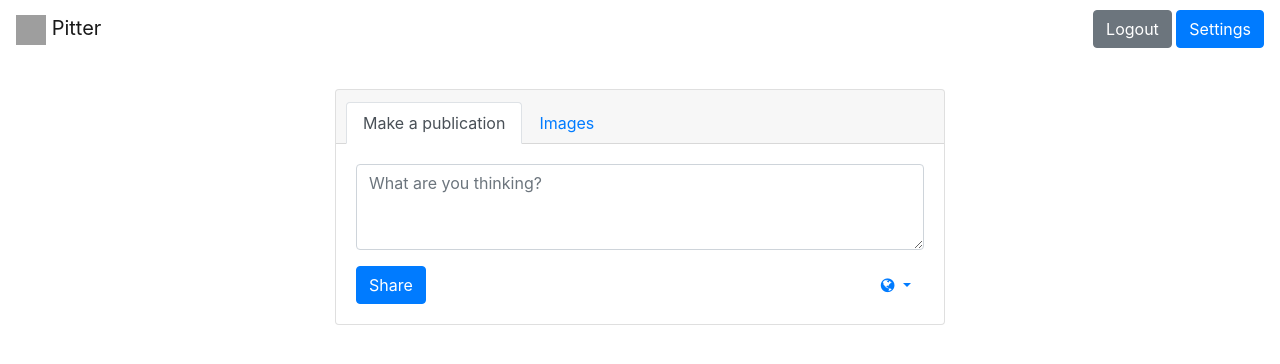
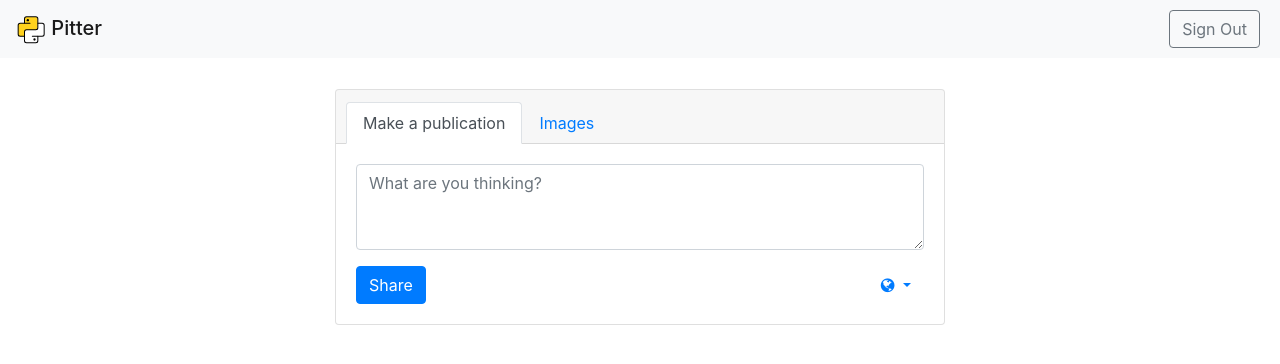
Before and after one commit to xivol/pitter, a Flask app: page / in a window 1280 px wide. Shown: the top 364 px of the page. Run offline with Flask 2, Linux system fonts and the light colour scheme; a user stored in the database is signed in; data that the repository does not hold is empty; some libraries are stand-ins or nearby versions; grey boxes are pictures that could not be loaded.

Commit message:
navigation viewmodel

```diff
--- a/templates/index.html
+++ b/templates/index.html
@@ -1,16 +1,8 @@
 {% extends "layout.html" %}
 
-{% block navigation %}
-<form>
-    {% if model.user.is_authenticated %}
-        <button class="btn btn-secondary" type="button" onclick="window.location = '/user/logout';">Logout</button>
-        <button class="btn btn-primary" type="button" onclick="window.location = '/user/settings';">Settings</button>
-    {% else %}
-        <button class="btn btn-secondary" type="button" onclick="window.location = '/user/login';">Log In</button>
-        <button class="btn btn-primary" type="button" onclick="window.location = '/user/register';">Sign Up</button>
-    {% endif %}
-</form>
-{% endblock %}
+{% import './components/user.html' as macroUserComponents %}
+{% import './components/posts.html' as macroPostComponents %}
+
 
 {% block content %}
         {% if model.user.is_authenticated %}
--- a/templates/layout.html
+++ b/templates/layout.html
@@ -29,14 +29,24 @@
         integrity="sha384-ChfqqxuZUCnJSK3+MXmPNIyE6ZbWh2IMqE241rYiqJxyMiZ6OW/JmZQ5stwEULTy"
         crossorigin="anonymous"></script>
 
-    {% import './components/user.html' as macroUserComponents %}
-    {% import './components/posts.html' as macroPostComponents %}
-
-    <nav class="navbar navbar-light bg-blue">
-        <a href="/" class="navbar-brand">
-            <img src="{{url_for('static', filename='icon.svg')}}" width="30" height="30" alt="">
+    <nav class="navbar navbar-expand-lg navbar-light bg-light">
+        <a href="/" class="navbar-brand mb-0 h1">
+            <img src="{{url_for('static', filename='logo.svg')}}" width="30" height="30" alt="">
             Pitter
         </a>
+        {% if model.navigation|length > 0 %}
+            <button class="navbar-toggler" type="button" data-toggle="collapse" data-target="#navbarNav" aria-controls="navbarNav" aria-expanded="false" aria-label="Toggle navigation">
+                <span class="navbar-toggler-icon"></span>
+            </button>
+            <div class="collapse navbar-collapse" id="navbarNav">
+                <form class="navbar-nav ml-auto">
+                    {% for nav in model.navigation %}
+                    <button class="mx-1 nav-item btn {{nav.style}}" type="button"
+                            onclick="window.location = '{{nav.url}}';">{{nav.title}}</button>
+                    {% endfor %}
+                </form>
+            </div>
+        {% endif %}
         <!--<form class="form-inline">
             <div class="input-group">
                 <input type="text" class="form-control" id="search-user">
@@ -47,25 +57,21 @@
                 </div>
             </div>
         </form>-->
-        {% block navigation %}
-        {% endblock %}
     </nav>
 
     <div style="z-index: -1; position: absolute;" class="container-fluid gedf-wrapper">
         <div class="row">
             <div class="col-md-3">
-                {% if model.user.is_authenticated %}
-                <!-- macroUserComponents.displayUser(model) -->
-                {% endif %}
+                {% block left_panel %}
+                {% endblock %}
             </div>
-
             <div class="col-md-6 gedf-main">
                 {% block content %}
                 {% endblock %}
             </div>
-
             <div class="col-md-3">
-            <!-- To be filled -->
+                {% block right_panel %}
+                {% endblock %}
             </div>
         </div>
     </div>
--- a/view_models/timeline.py
+++ b/view_models/timeline.py
@@ -1,13 +1,25 @@
+from flask import url_for
+from flask_login import current_user
+
 from x_app.identity_provider import XIdentityMixin
+from x_app.navigation import XNavigationMixin, XNav
 from x_app.view_model import XPageModel
 from models.posts import Posts
 
 
-class TimelineViewModel(XPageModel, XIdentityMixin):
+class TimelineViewModel(XPageModel, XIdentityMixin, XNavigationMixin):
     @property
     def posts(self):
         # TODO: filter public
         return Posts.all()
+
+    @property
+    def navigation(self):
+        if not current_user.is_authenticated:
+            return [XNav('Sign In', url_for('user.login'), 'btn-outline-secondary'),
+                    XNav('Sign Up', url_for('user.register'), 'btn-outline-primary')]
+        else:
+            return [XNav('Sign Out', url_for('user.logout'), 'btn-outline-secondary')]
 
 
 class IndexViewModel(TimelineViewModel):
--- /dev/null
+++ b/x_app/navigation.py
@@ -0,0 +1,11 @@
+class XNav:
+    def __init__(self, title, url, style=None):
+        self.title = title
+        self.url = url
+        self.style = style if style is not None else ""
+
+
+class XNavigationMixin:
+    @property
+    def navigation(self):
+        return []
```
Also changed, not shown: templates/login.html (+1 -7 lines), view_models/login.py (+8 -4 lines), view_models/register.py (+7 -3 lines).
